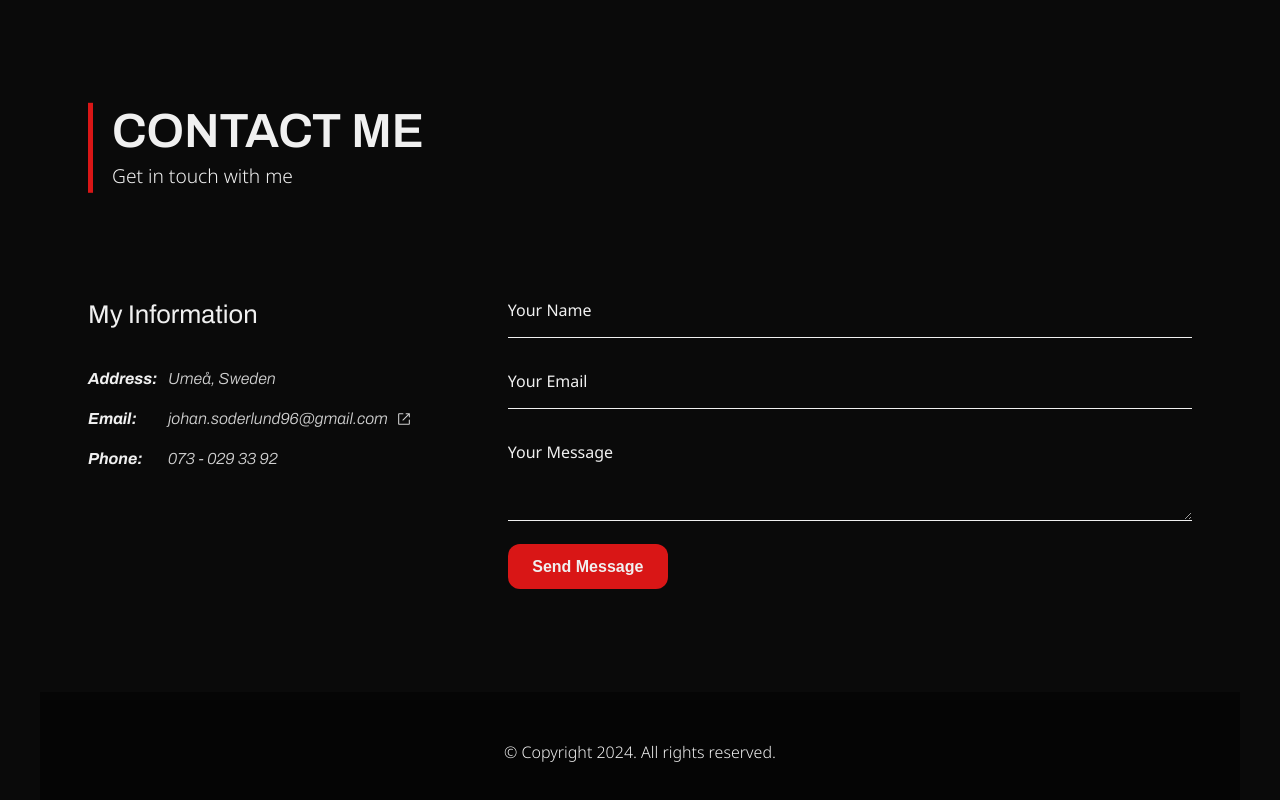
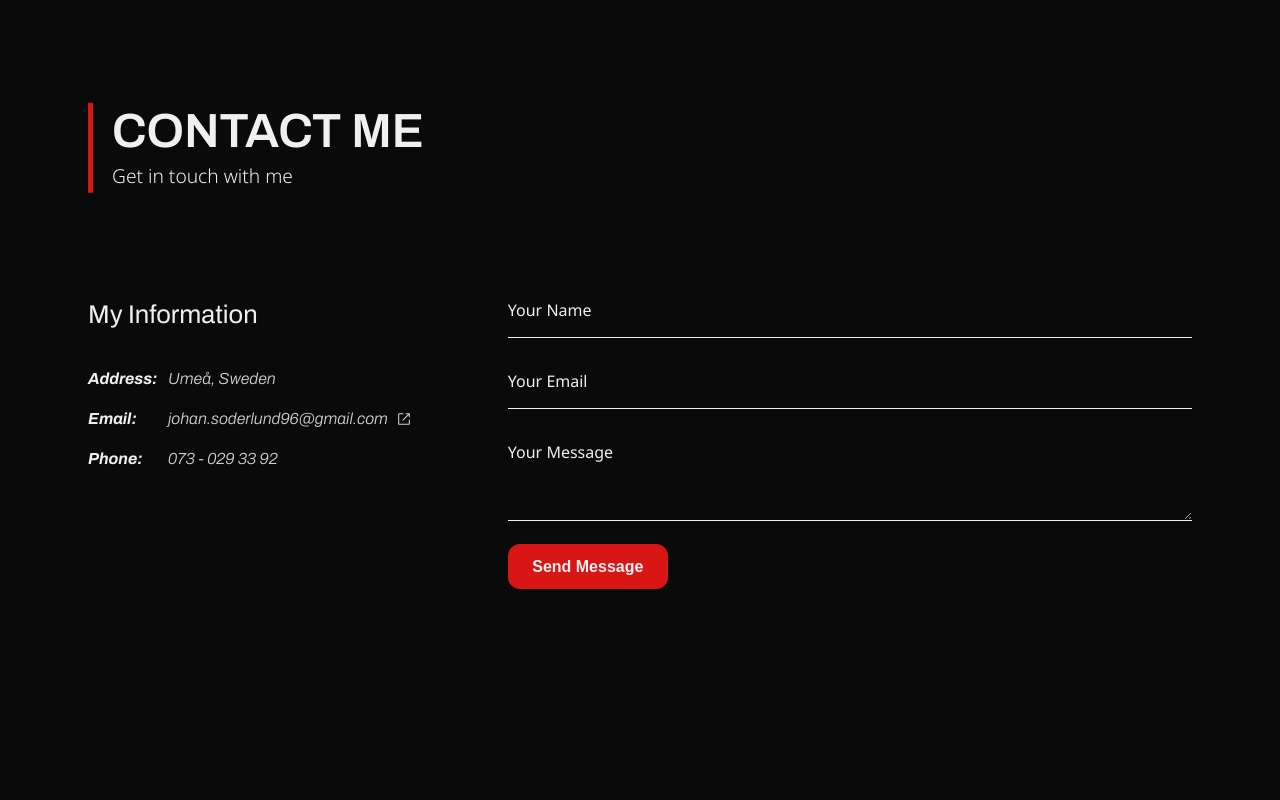
Before and after one commit to jhn322/portfolio-react, a React (Vite) app: page / in a window 1280 px wide. Shown: the part 7151-7951 px from the top of the page. After the commit the page ends 7843 px from the top, so only its background shows below. Built offline with nearby package versions, Linux system fonts and the light colour scheme.

Commit message:
removed footer, more styling adjustments

```diff
--- a/src/App.jsx
+++ b/src/App.jsx
@@ -7,7 +7,6 @@ import Experience from "./components/Experience";
 import FeaturedProjects from "./components/FeaturedProjects";
 import OtherProjects from "./components/OtherProjects";
 import Contact from "./components/Contact";
-import Footer from "./components/Footer";
 import ScrollUp from "./components/ScrollUp";
 import Icons from "./components/Icons";
 // import CircleBg from "./components/LottieCircle";
@@ -25,7 +24,6 @@ function App() {
         <FeaturedProjects />
         <OtherProjects />
         <Contact />
-        <Footer />
         <ScrollUp />
         <Icons />
       </main>
--- a/src/components/Footer.jsx
+++ /dev/null
@@ -1,17 +0,0 @@
-import React from "react";
-import { FaGithub, FaLinkedin } from "react-icons/fa";
-import "../styles/Footer.css";
-
-const Footer = () => {
-  const currentYear = new Date().getFullYear();
-
-  return (
-    <footer className="footer">
-      <p className="footerText">
-        &copy; Copyright {currentYear}. All rights reserved.
-      </p>
-    </footer>
-  );
-};
-
-export default Footer;
--- a/src/styles/FeaturedProjects.css
+++ b/src/styles/FeaturedProjects.css
@@ -134,10 +134,11 @@
   justify-content: center;
 }
 
-.featuredProjectCodeLink:hover {
+.featuredProjectCodeLink:hover,
+.externalLinkIcon:hover {
+  color: var(--text-color);
   background-color: var(--hover-color);
-  color: var(--text-color);
-  transform: scale(1.1);
+  transform: scale(1.05);
 }
 
 .externalLinkIcon {
--- a/src/styles/Footer.css
+++ /dev/null
@@ -1,19 +0,0 @@
-*,
-::before,
-::after {
-  box-sizing: border-box;
-  margin: 0;
-  padding: 0;
-}
-
-.footer {
-  background-color: var(--bg-alternate);
-  color: var(--text-color);
-  text-align: center;
-  padding: 3rem 0;
-  width: 100%;
-}
-
-.footerText {
-  margin: 0;
-}
--- a/src/styles/Icons.css
+++ b/src/styles/Icons.css
@@ -54,7 +54,7 @@
   .icon:hover {
     color: var(--text-color);
     background-color: var(--hover-color);
-    transform: scale(1.1) rotate(-5deg);
+    transform: scale(1.05) rotate(-5deg);
   }
 
   .icon1 {
--- a/src/styles/Navbar.css
+++ b/src/styles/Navbar.css
@@ -143,6 +143,10 @@ li {
   padding-left: 2rem;
 }
 
+.navBtn button:hover {
+  background-color: var(--accent-color);
+}
+
 .navBtn button {
   background-color: transparent;
   border: 2px solid var(--accent-color);
--- a/src/styles/OtherProjects.css
+++ b/src/styles/OtherProjects.css
@@ -95,12 +95,6 @@
   transition: color 0.2s ease, background-color 0.2s ease, transform 0.2s ease;
 }
 
-.externalLinkIcon:hover {
-  color: var(--text-color);
-  background-color: var(--hover-color);
-  transform: scale(1.1);
-}
-
 .projectContent {
   padding: 4.5rem 1rem 1rem;
   position: relative;
@@ -152,12 +146,6 @@
   transition: color 0.2s ease, background-color 0.2s ease, transform 0.2s ease;
 }
 
-.projectCodeLink:hover {
-  background-color: var(--hover-color);
-  color: var(--text-color);
-  transform: scale(1.1);
-}
-
 .otherIcons {
   display: flex;
   align-items: center;
--- a/src/styles/ScrollUp.css
+++ b/src/styles/ScrollUp.css
@@ -33,7 +33,7 @@
 
 .scrollUp:hover {
   background-color: var(--hover-color);
-  transform: scale(1.1);
+  transform: scale(1.05);
 }
 
 .scrollIcon {
```
